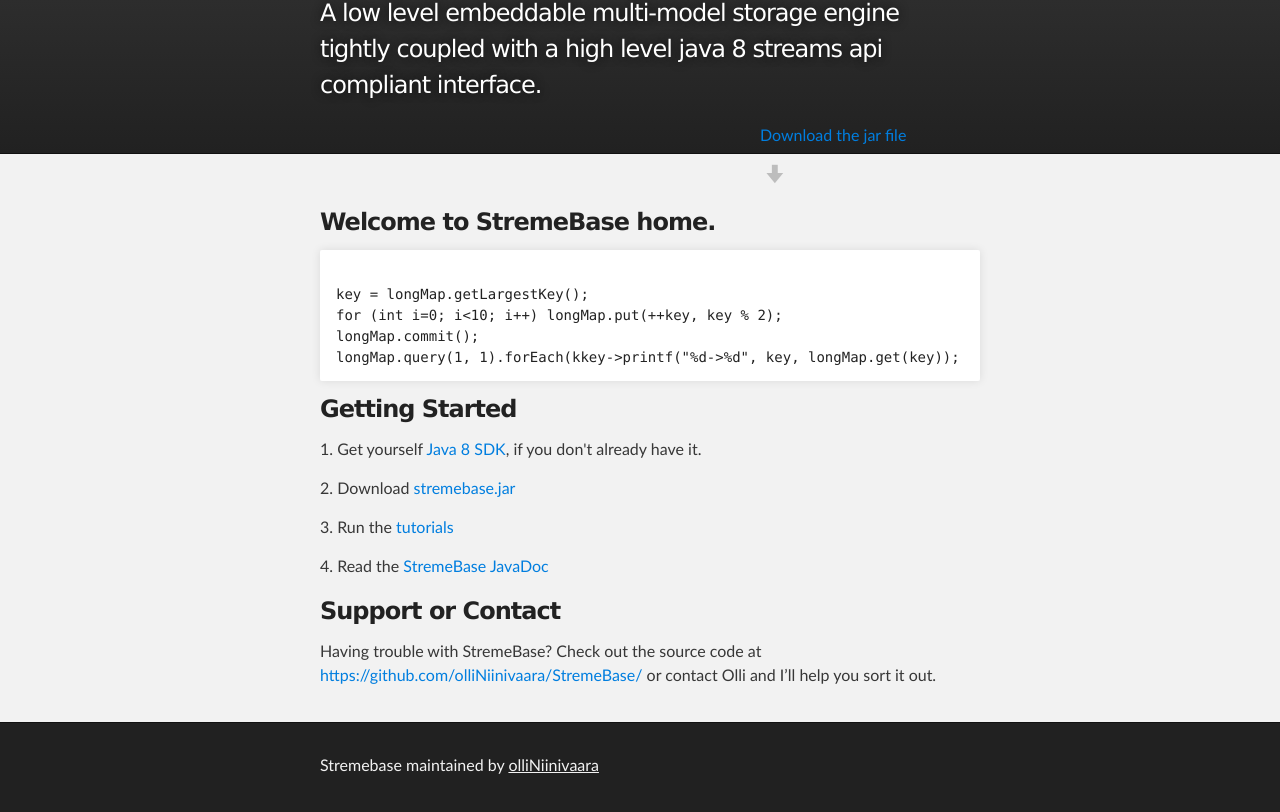
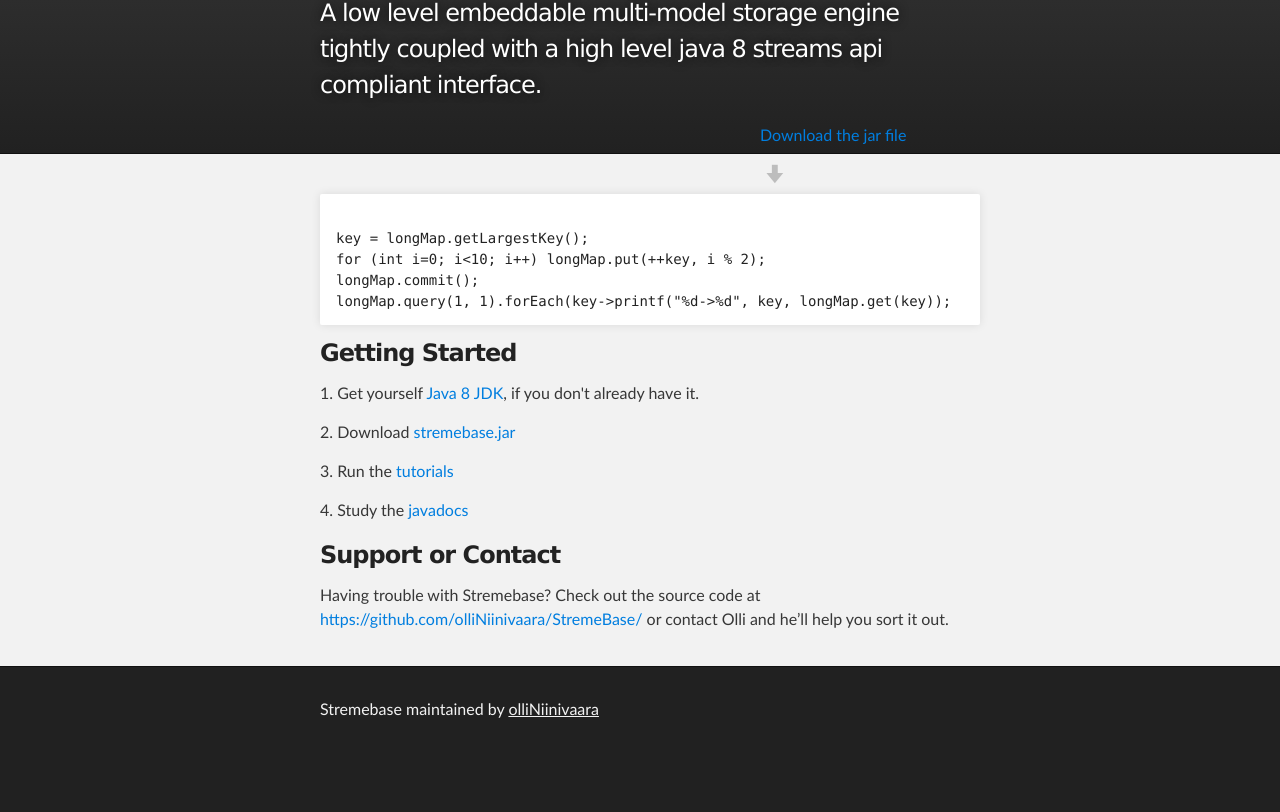
Before and after one commit to olliNiinivaara/Stremebase-source, a plain HTML site: page index.html in a window 1280 px wide. Shown: the part 128-940 px from the top of the page. After the commit the page ends 884 px from the top, so only its background shows below. Drawn offline with Linux system fonts and the light colour scheme.

Commit message:
Update index.html

```diff
--- a/index.html
+++ b/index.html
@@ -32,28 +32,28 @@
     <!-- MAIN CONTENT -->
     <div id="main_content_wrap" class="outer">
       <section id="main_content" class="inner">
-        <h3>
-<a id="welcome-to-github-pages" class="anchor" href="#welcome-to-github-pages" aria-hidden="true"><span class="octicon octicon-link"></span></a>Welcome to StremeBase home.</h3>
+
+<!--a id="welcome-to-github-pages" class="anchor" href="#welcome-to-github-pages" aria-hidden="true"><span class="octicon octicon-link"></span></a>Welcome to StremeBase home.</h3-->
 
 <pre><code>
 key = longMap.getLargestKey();
-for (int i=0; i<10; i++) longMap.put(++key, key % 2);
+for (int i=0; i<10; i++) longMap.put(++key, i % 2);
 longMap.commit();
-longMap.query(1, 1).forEach(kkey->printf("%d->%d", key, longMap.get(key));
+longMap.query(1, 1).forEach(key->printf("%d->%d", key, longMap.get(key));
 </code></pre>
 
 <h3>
 Getting Started
 </h3>
-<p>1. Get yourself <a href="http://www.oracle.com/technetwork/java/javase/downloads/index.html">Java 8 SDK</a>, if you don't already have it.</p>
+<p>1. Get yourself <a href="http://www.oracle.com/technetwork/java/javase/downloads/index.html">Java 8 JDK</a>, if you don't already have it.</p>
 <p>2. Download <a class="jar_download_link" href="https://github.com/olliNiinivaara/StremeBase/stremebase.jar">stremebase.jar</a></p>
 <p>3. Run the <a class="jar_download_link" href="https://github.com/olliNiinivaara/StremeBase/Tutorials">tutorials</a></p>
-<p>4. Read the <a href="http://olliniinivaara.github.io/StremeBase/JavaDoc/">StremeBase JavaDoc</a></p>
+<p>4. Study the <a href="http://olliniinivaara.github.io/StremeBase/JavaDoc/">javadocs</a></p>
 
 <h3>
 <a id="support-or-contact" class="anchor" href="#support-or-contact" aria-hidden="true"><span class="octicon octicon-link"></span></a>Support or Contact</h3>
 
-<p>Having trouble with StremeBase? Check out the source code at <a href="https://github.com/olliNiinivaara/StremeBase/">https://github.com/olliNiinivaara/StremeBase/</a> or contact Olli and I’ll help you sort it out.</p>
+<p>Having trouble with Stremebase? Check out the source code at <a href="https://github.com/olliNiinivaara/StremeBase/">https://github.com/olliNiinivaara/StremeBase/</a> or contact Olli and he’ll help you sort it out.</p>
       </section>
     </div>
 
```
